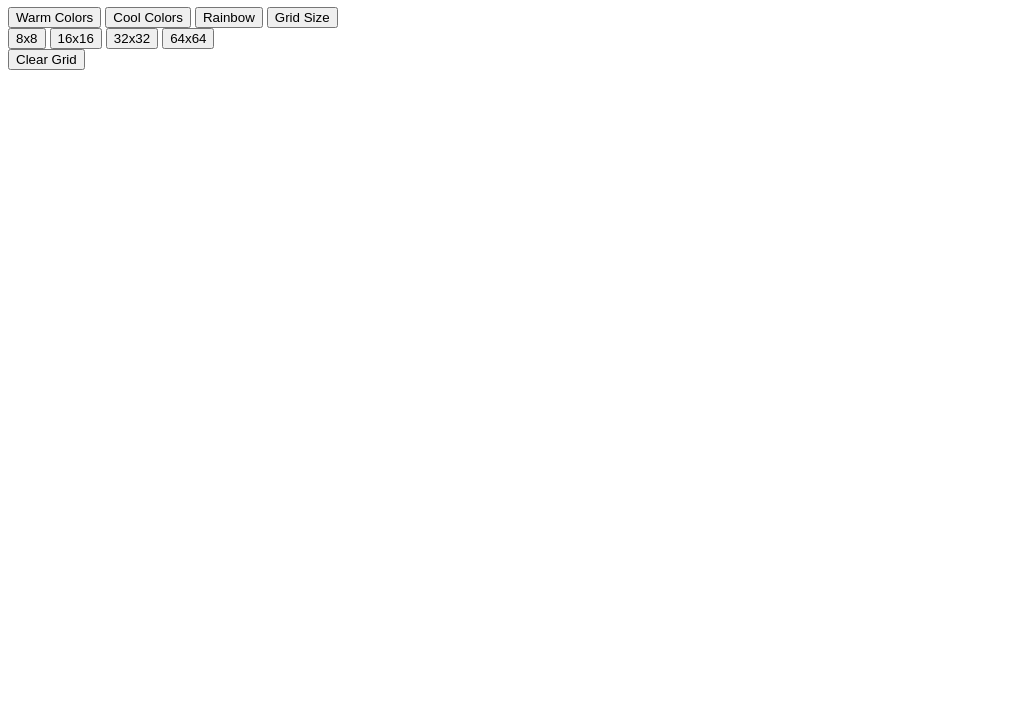
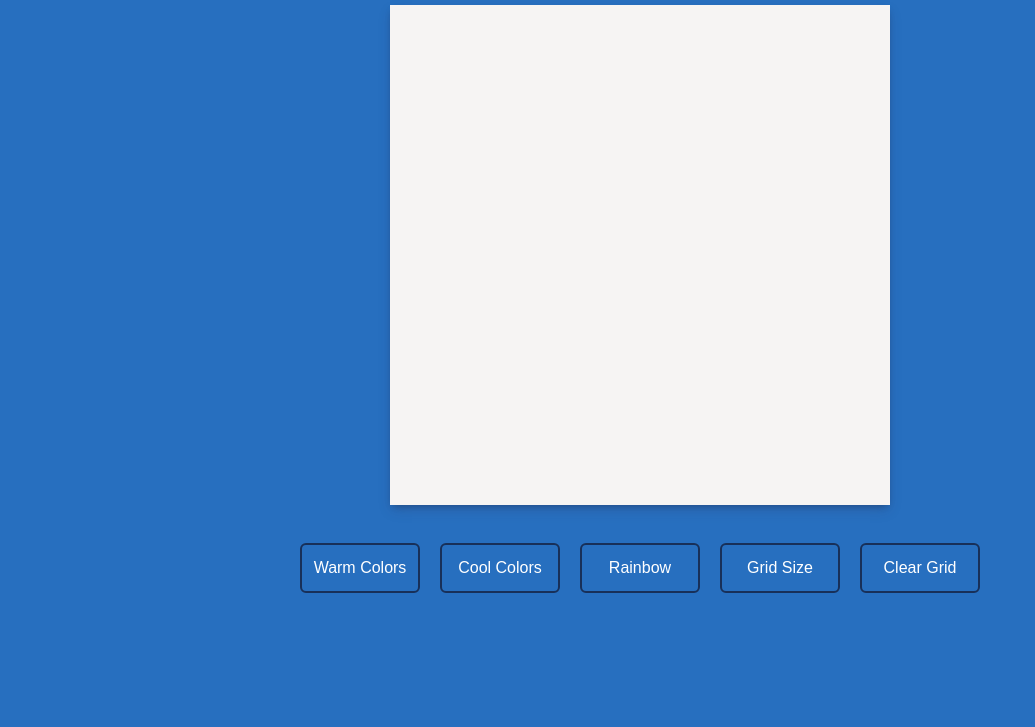
Before and after one commit to Postiey/Etch-A-Sketch, a website: page index.html in a window 1280 px wide. Shown: the part 73-800 px from the top of the page, without its empty margins (0-1035 px from the left). Drawn offline with Linux system fonts and the light colour scheme; the site is published under a folder, as on GitHub Pages, so addresses that start at the root find nothing; a web font is replaced by a local one.

Commit message:
Update index.html

```diff
--- a/index.html
+++ b/index.html
@@ -4,7 +4,7 @@
     <meta charset="UTF-8">
     <meta http-equiv="X-UA-Compatible" content="IE=edge">
     <meta name="viewport" content="width=device-width, initial-scale=1.0">
-    <link rel="stylesheet" href="/styles.css">
+    <link rel="stylesheet" href="styles.css">
     <title>Etch-A-Sketch - Postiey</title>
 </head>
 <body>
@@ -35,5 +35,5 @@
     </div>
 
 </body>
-<script src="/main_script.js"></script>
+<script src="main_script.js"></script>
 </html>
```
